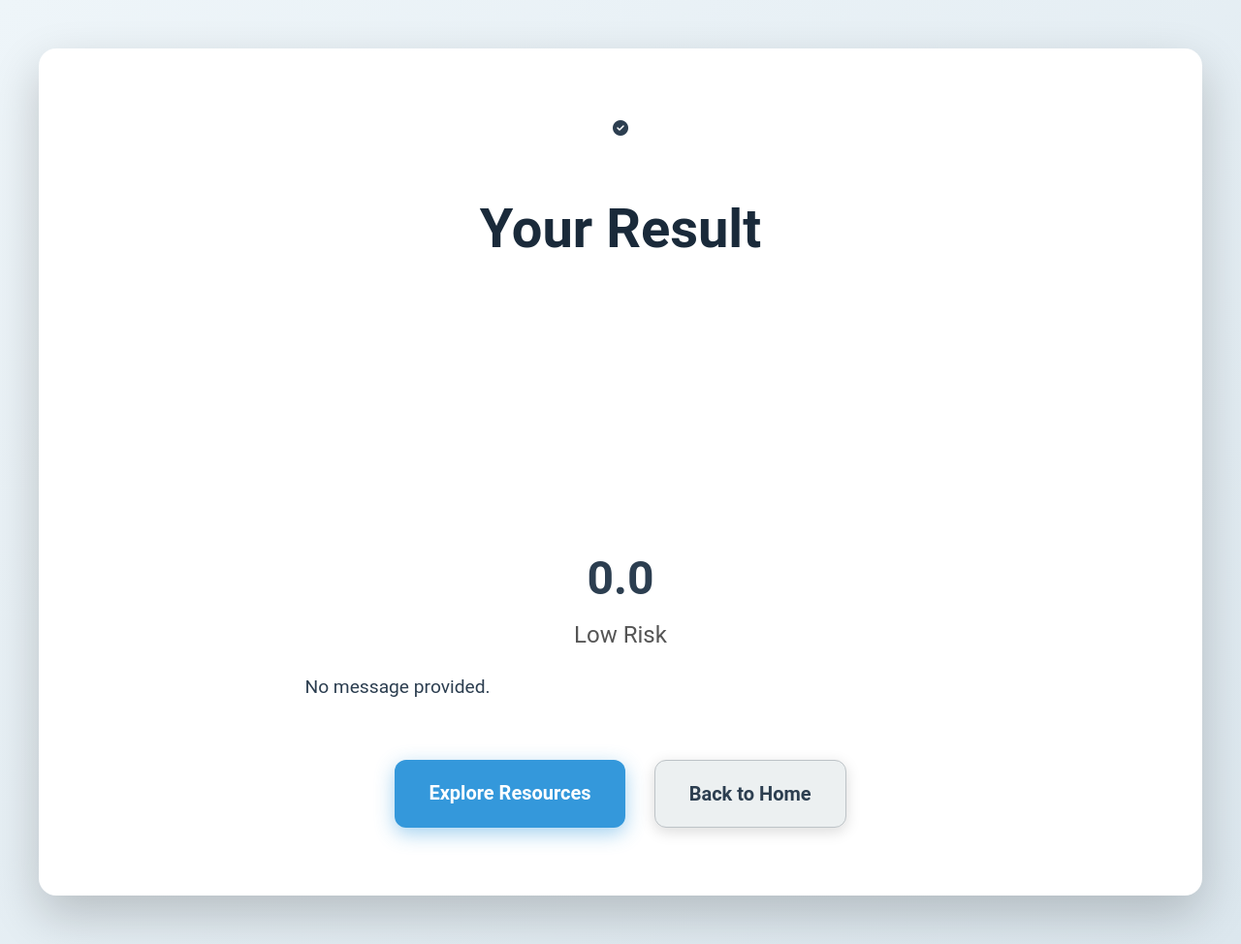
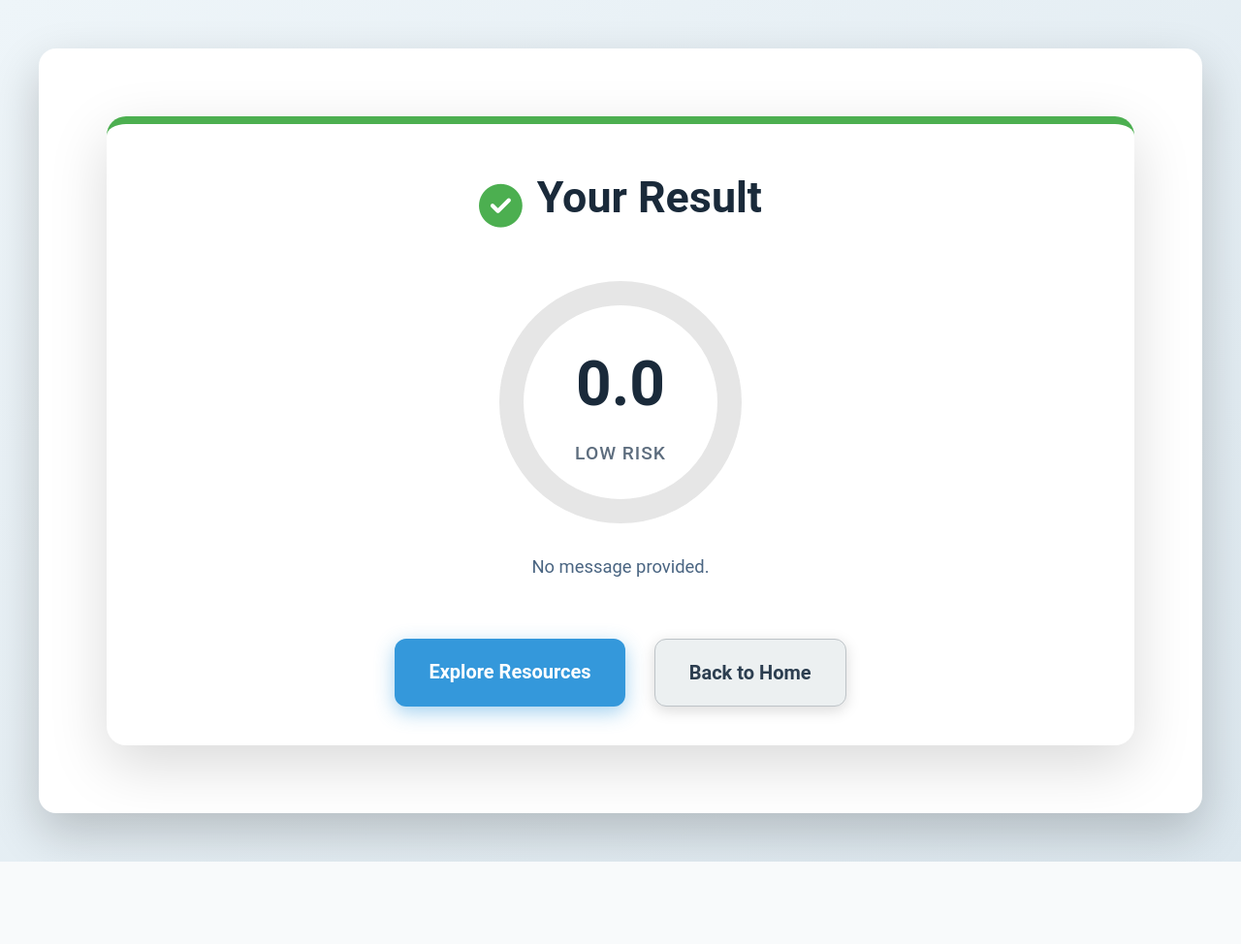
Before and after one commit to gotlate/MindCare_CC, a Flask app: page /result in a window 1280 px wide. Shown: the whole page at 97% size. After the commit the page ends 889 px from the top, so only its background shows below. Run offline with Flask 3, Linux system fonts and the light colour scheme; parts of the project's set-up code (start-up, migrations or seed data) failed here and were passed over.

Commit message:
css and result changes

```diff
--- a/static/style.css
+++ b/static/style.css
@@ -390,74 +390,105 @@
 }
 
 /* Result Page Styles */
-.result-container {
-    display: flex;
-    flex-direction: column;
-    align-items: center;
-    gap: 40px;
+.result-card {
+    background-color: #ffffff;
+    padding: 40px;
+    border-radius: 20px;
+    box-shadow: 0 20px 60px rgba(0, 0, 0, 0.15);
+    text-align: center;
+    border-top: 8px solid; /* Default border top */
+    transition: border-color 0.5s ease;
+    opacity: 0;
+    transform: translateY(20px);
+    animation: fadeInUp 0.8s ease-out forwards;
 }
 
-.gauge-container {
-    width: 300px;
-    height: 150px;
-    position: relative;
-    overflow: hidden;
+.result-header {
+    display: flex;
+    justify-content: center;
+    align-items: center;
+    gap: 15px;
+    margin-bottom: 20px;
 }
 
-.gauge {
-    width: 100%;
-    height: 100%;
+.result-header .section-title {
+    margin: 0;
+    font-size: 2.8em;
 }
 
-.gauge-body {
-    width: 100%;
-    height: 100%;
-    position: relative;
-    background-color: #e0e0e0;
-    border-radius: 150px 150px 0 0;
-    transform: rotate(180deg);
+#result-icon {
+    font-size: 2.8em;
+    transition: color 0.5s ease;
 }
 
-.gauge-fill {
-    width: 100%;
-    height: 100%;
+/* Gauge Display */
+.gauge-display {
+    position: relative;
+    width: 250px;
+    height: 250px;
+    margin: 30px auto;
+}
+
+.gauge-svg {
+    transform: rotate(-90deg); /* Start from the top */
+}
+
+.gauge-base {
+    stroke: #e6e6e6;
+}
+
+.gauge-progress {
+    stroke: #4CAF50; /* Default low-risk color */
+    stroke-linecap: round; /* Rounded ends for the progress */
+    transition: stroke-dashoffset 1.5s ease-out, stroke 0.5s ease;
+}
+
+.gauge-text {
     position: absolute;
     top: 0;
     left: 0;
-    background-color: #4CAF50;
-    border-radius: 150px 150px 0 0;
-    transform-origin: center bottom;
-    transition: transform 1s ease-in-out;
-}
-
-.gauge-cover {
-    width: 260px;
-    height: 130px;
-    position: absolute;
-    top: 20px;
-    left: 20px;
-    background-color: #ffffff;
-    border-radius: 130px 130px 0 0;
+    width: 100%;
+    height: 100%;
     display: flex;
     flex-direction: column;
-    justify-content: flex-end;
+    justify-content: center;
     align-items: center;
-    padding-bottom: 20px;
-    box-sizing: border-box;
+    gap: 5px;
 }
 
 .risk-score {
-    font-size: 3em;
-    font-weight: bold;
+    font-size: 4em;
+    font-weight: 700;
+    color: #1a2a3a;
 }
 
 .risk-category {
-    font-size: 1.5em;
-    color: #555;
+    font-size: 1.2em;
+    font-weight: 500;
+    color: #5d6d7e;
+    text-transform: uppercase;
+    letter-spacing: 1px;
 }
 
+/* Risk Level Theming */
+.result-card.low-risk { border-color: #4CAF50; }
+.result-card.low-risk #result-icon { color: #4CAF50; }
+.result-card.low-risk .gauge-progress { stroke: #4CAF50; }
+
+.result-card.medium-risk { border-color: #FFC107; }
+.result-card.medium-risk #result-icon { color: #FFC107; }
+.result-card.medium-risk .gauge-progress { stroke: #FFC107; }
+
+.result-card.high-risk { border-color: #F44336; }
+.result-card.high-risk #result-icon { color: #F44336; }
+.result-card.high-risk .gauge-progress { stroke: #F44336; }
+
+/* Message and Buttons */
 .result-message {
-    font-size: 1.2em;
-    text-align: center;
-    max-width: 600px;
+    font-size: 1.15em;
+    color: #4a6582;
+    margin-bottom: 40px;
+    max-width: 550px;
+    margin-left: auto;
+    margin-right: auto;
 }
--- a/templates/result.html
+++ b/templates/result.html
@@ -31,7 +31,7 @@
             </div>
 
             <div class="button-group">
-                <a href="{{ url_for('student_resources') }}" class="button primary">Explore Resources</a>
+                <a href="{{ url_for('student_resources_page') }}" class="button primary">Explore Resources</a>
                 <a href="{{ url_for('index') }}" class="button secondary">Back to Home</a>
             </div>
         </div>
```
